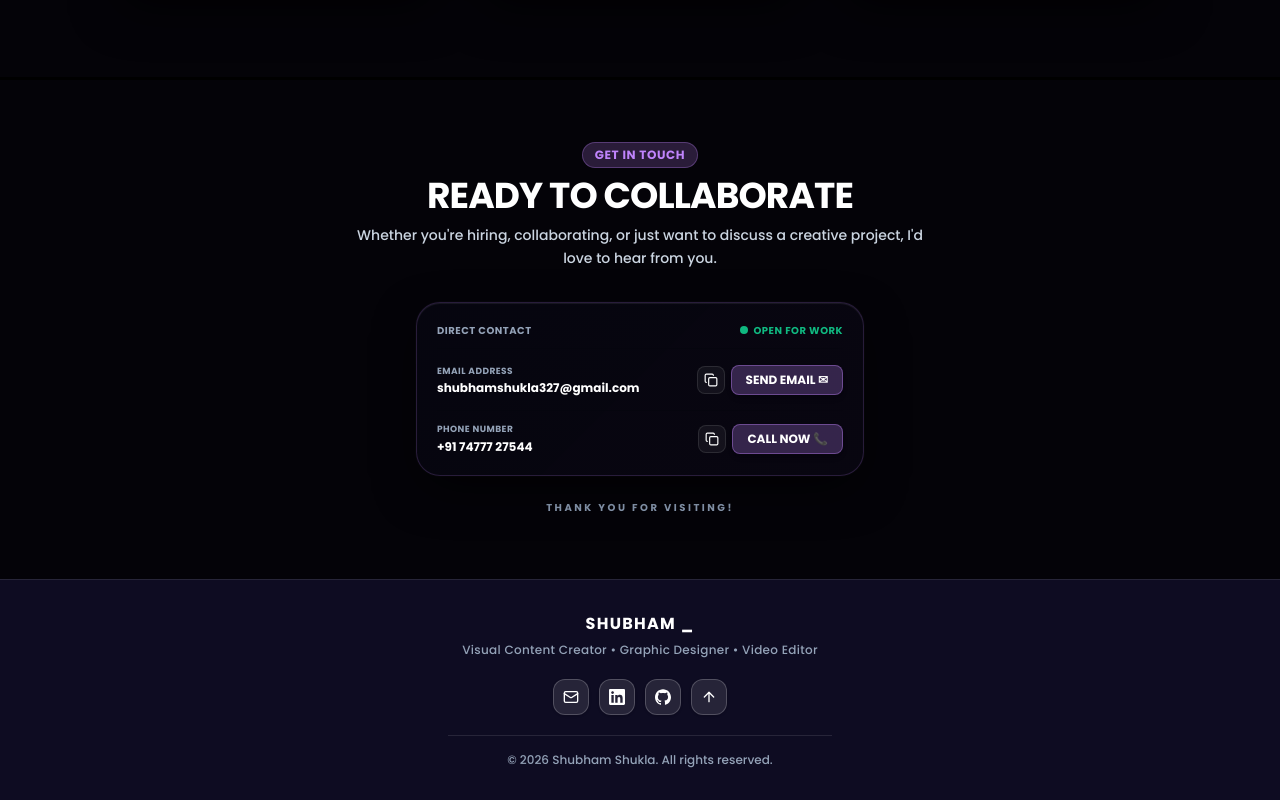
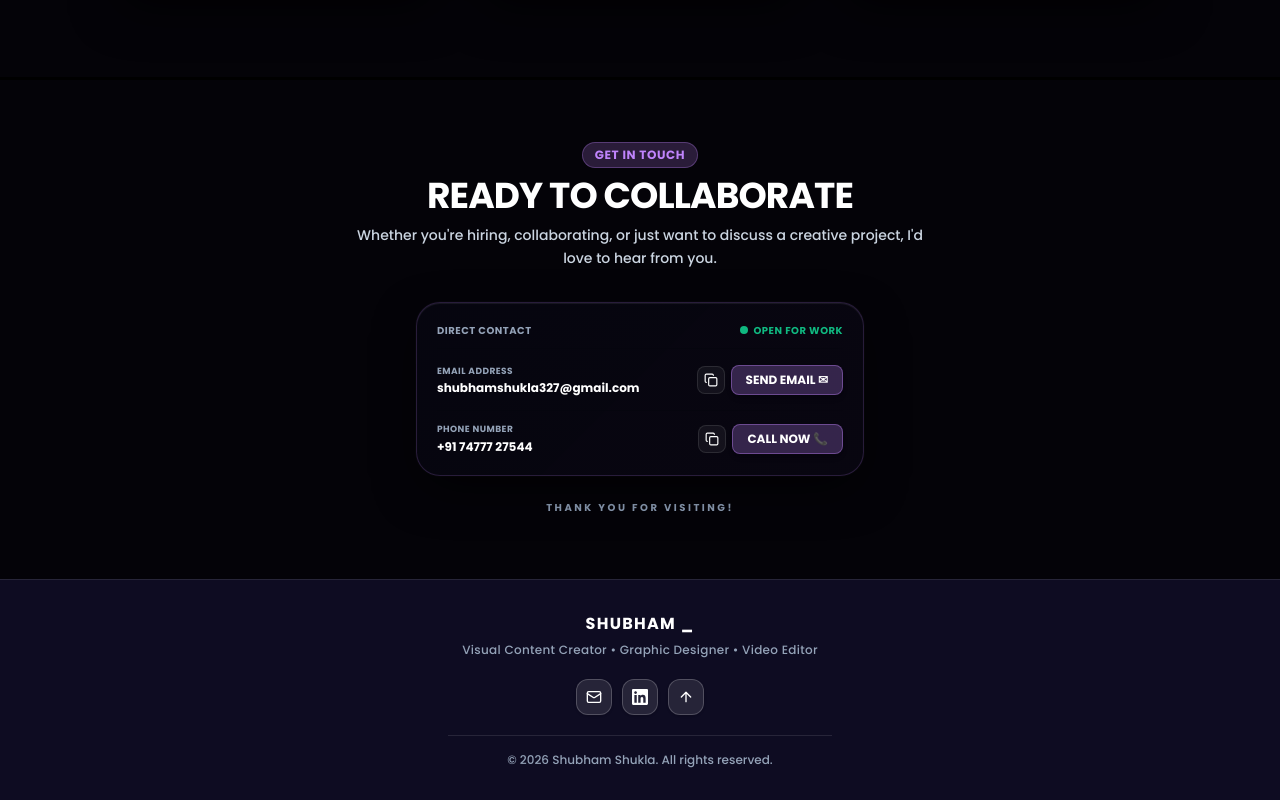
Before and after one commit to sybus-netizen/Portfolio, a Next.js app: page / in a window 1280 px wide. Shown: the part 2114-2914 px from the top of the page. Built offline with nearby package versions, Linux system fonts and the light colour scheme.

Commit message:
fix: remove GitHub icon link from footer

```diff
--- a/src/components/Footer.tsx
+++ b/src/components/Footer.tsx
@@ -3,7 +3,7 @@
 import React from "react";
 import Link from "next/link";
 import { Mail, ArrowUp } from "lucide-react";
-import { GithubIcon, LinkedinIcon } from "@/components/ui/CustomIcons";
+import { LinkedinIcon } from "@/components/ui/CustomIcons";
 
 import { useTheme } from "@/context/ThemeContext";
 
@@ -76,21 +76,6 @@ export default function Footer() {
             <LinkedinIcon className="w-4 h-4 shrink-0" />
           </a>
 
-          {/* GitHub Icon */}
-          <a
-            href="https://github.com/shubham-shukla"
-            target="_blank"
-            rel="noopener noreferrer"
-            style={{
-              backgroundColor: theme === "light" ? "#F1F5F9" : "rgba(255, 255, 255, 0.1)",
-              color: theme === "light" ? "#0F172A" : "#FFFFFF",
-              borderColor: theme === "light" ? "#CBD5E1" : "rgba(255, 255, 255, 0.2)"
-            }}
-            className="w-9 h-9 border flex items-center justify-center transition-all rounded-xl cursor-pointer shadow-sm hover:scale-105"
-            aria-label="GitHub"
-          >
-            <GithubIcon className="w-4 h-4 shrink-0" />
-          </a>
 
           {/* Back to Top */}
           <button
```
